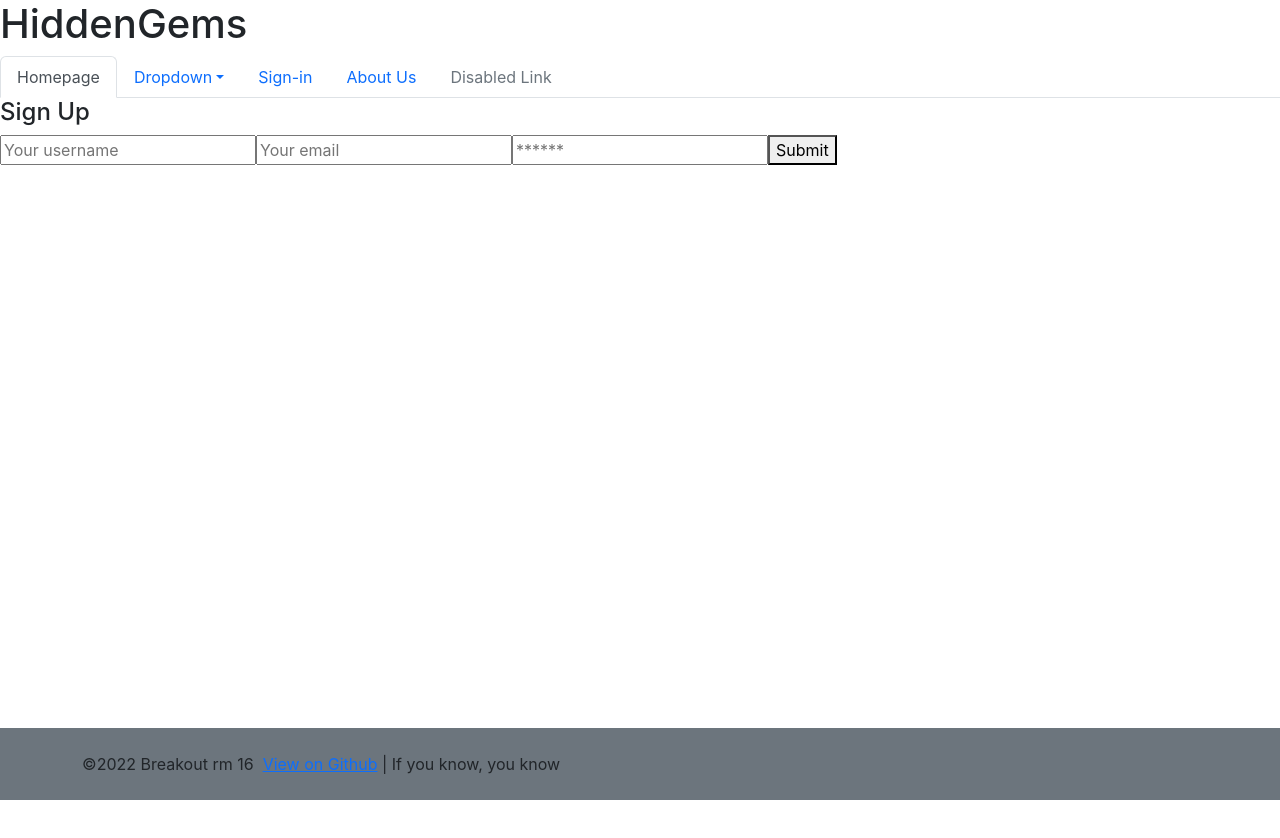
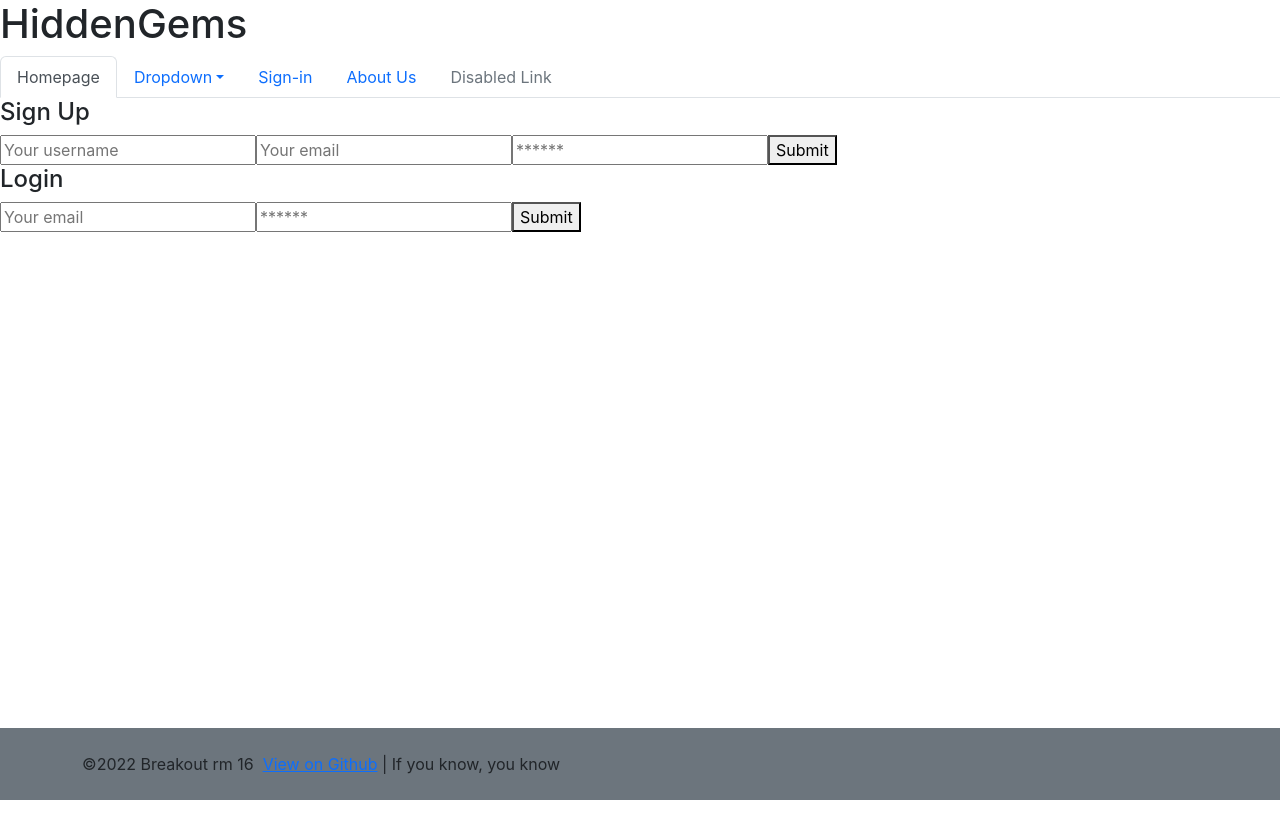
Before and after one commit to francisca-hernandez/Hidden-Gems, a React (Create React App) app in the folder client/: page / in a window 1280 px wide. Shown: the top 838 px of the page. Built offline with nearby package versions, Linux system fonts and the light colour scheme.

Commit message:
Added login functionality

```diff
--- a/client/src/App.js
+++ b/client/src/App.js
@@ -18,7 +18,7 @@ import Footer from './components/Footer';
 import Homepage from './pages/Homepage';
 
 //Pages
-//import Login from './pages/Login';
+import Login from './pages/Login';
 //import Signup from './pages/Signup';
 //import About from './pages/About';
 //import Contact from './pages/Contact';
@@ -54,6 +54,7 @@ function App() {
 
         <main>
           <Homepage></Homepage>
+          <Login></Login>
         </main>
 
         <Footer />
--- /dev/null
+++ b/client/src/pages/Login.js
@@ -0,0 +1,78 @@
+import React, { useState } from 'react';
+import { useMutation } from '@apollo/client';
+import { LOGIN_USER } from '../utils/mutation';
+
+import Auth from '../utils/auth';
+
+const Login = (props) => {
+    const [formState, setFormState] = useState({ email: '', password: '' });
+    const [login, { error }] = useMutation(LOGIN_USER);
+
+    // update state based on form input changes
+    const handleChange = (event) => {
+        const { name, value } = event.target;
+
+        setFormState({
+            ...formState,
+            [name]: value,
+        });
+    };
+
+    // submit form
+    const handleFormSubmit = async (event) => {
+        event.preventDefault();
+
+        try {
+            const { data } = await login({
+                variables: { ...formState },
+            });
+
+            Auth.login(data.login.token);
+        } catch (e) {
+            console.error(e);
+        }
+
+        // clear form values
+        setFormState({
+            email: '',
+            password: '',
+        });
+    };
+
+    return (
+        <main>
+            <div>
+                <div>
+                    <h4>Login</h4>
+                    <div>
+                        <form onSubmit={handleFormSubmit}>
+                            <input
+                                placeholder="Your email"
+                                name="email"
+                                type="email"
+                                id="email"
+                                value={formState.email}
+                                onChange={handleChange}
+                            />
+                            <input
+                                placeholder="******"
+                                name="password"
+                                type="password"
+                                id="password"
+                                value={formState.password}
+                                onChange={handleChange}
+                            />
+                            <button type="submit">
+                                Submit
+                            </button>
+                        </form>
+
+                        {error && <div>Login failed</div>}
+                    </div>
+                </div>
+            </div>
+        </main>
+    );
+};
+
+export default Login;
--- a/client/src/pages/signin.js
+++ /dev/null
@@ -1,3 +0,0 @@
-import { useMutation } from '@apollo/client';
-import { ADD_USER } from '../utils/mutations';
-import Auth from '../utils/auth';
```
